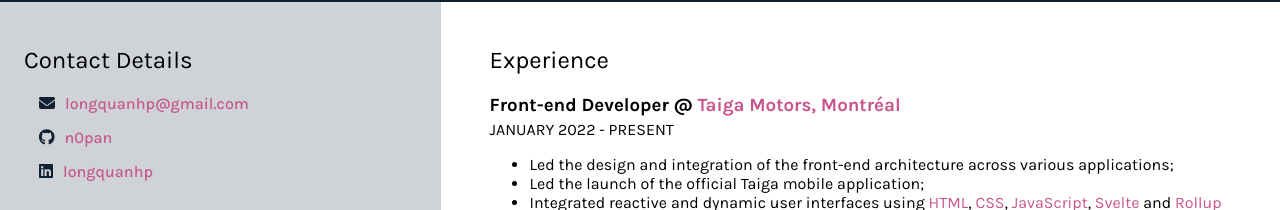
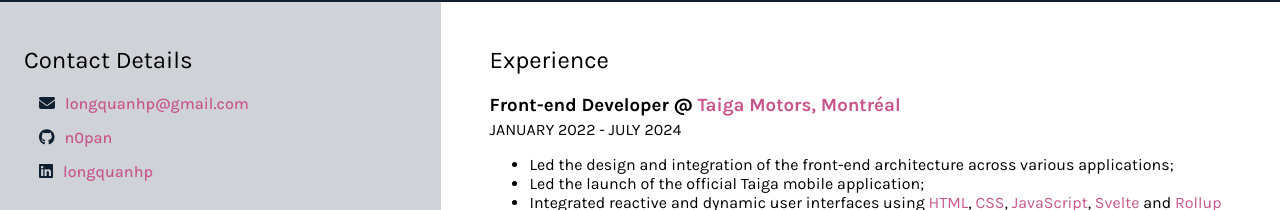
Before and after one commit to n0pan/long-quan, a Next.js app: page /resume in a window 1280 px wide. Shown: the part 323-533 px from the top of the page. Built offline with nearby package versions, Linux system fonts and the light colour scheme.

Commit message:
chore: update year

```diff
--- a/src/app/(navigation)/resume/page.tsx
+++ b/src/app/(navigation)/resume/page.tsx
@@ -12,7 +12,7 @@
           <ExperienceTitle>
             Front-end Developer @ <Accent>Taiga Motors, Montréal</Accent>
           </ExperienceTitle>
-          <ExperienceYear>JANUARY 2022 - PRESENT</ExperienceYear>
+          <ExperienceYear>JANUARY 2022 - JULY 2024</ExperienceYear>
           <ul>
             <li>
               Led the design and integration of the front-end architecture
```
